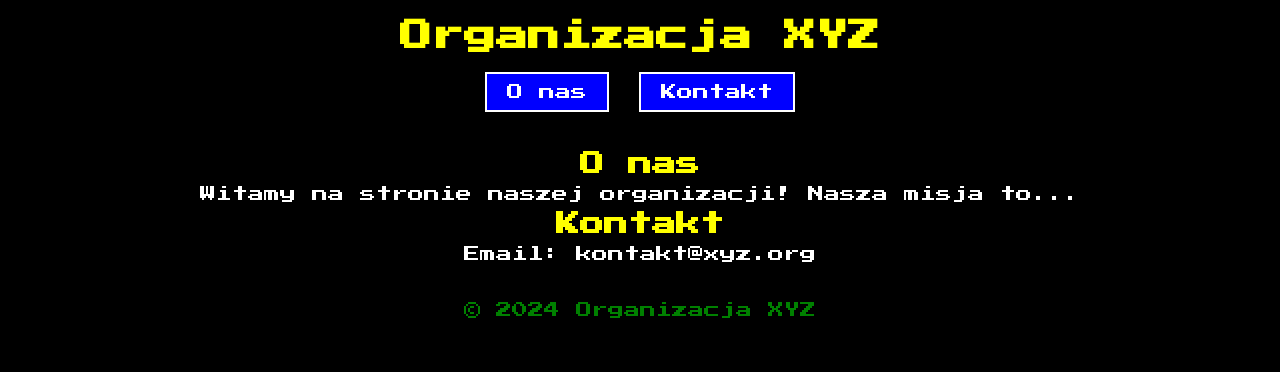
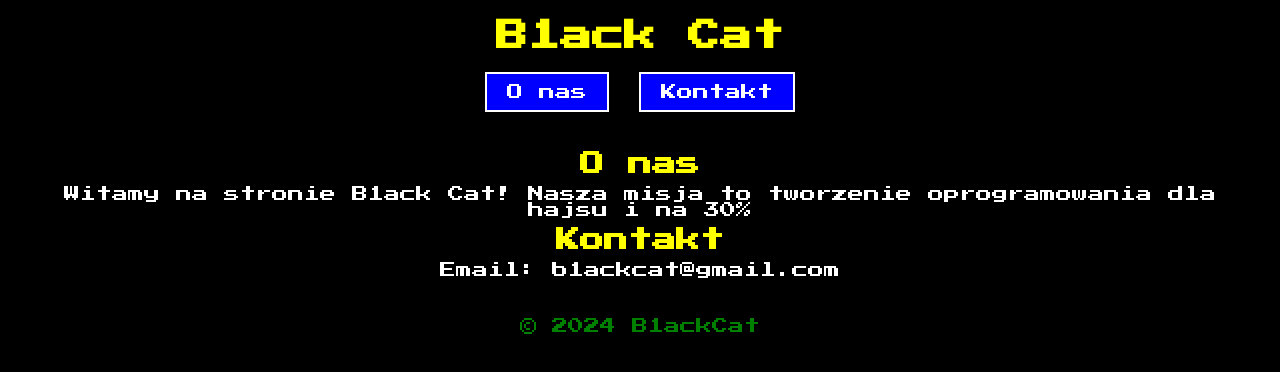
Before and after one commit to KotBehamot/b1ack_cat, a plain HTML site: page index.html in a window 1280 px wide. Drawn offline with Linux system fonts and the light colour scheme.

Commit message:
Update index.html

```diff
--- a/index.html
+++ b/index.html
@@ -11,7 +11,7 @@
 <body>
     <div class="container">
         <header>
-            <h1>Organizacja XYZ</h1>
+            <h1>B1ack Cat</h1>
         </header>
         <nav>
             <ul>
@@ -22,15 +22,15 @@
         <main>
             <section id="about">
                 <h2>O nas</h2>
-                <p>Witamy na stronie naszej organizacji! Nasza misja to...</p>
+                <p>Witamy na stronie B1ack Cat! Nasza misja to tworzenie oprogramowania dla hajsu i na 30%</p>
             </section>
             <section id="contact">
                 <h2>Kontakt</h2>
-                <p>Email: kontakt@xyz.org</p>
+                <p>Email: b1ackcat@gmail.com</p>
             </section>
         </main>
         <footer>
-            <p>© 2024 Organizacja XYZ</p>
+            <p>© 2024 B1ackCat</p>
         </footer>
     </div>
 </body>
```
